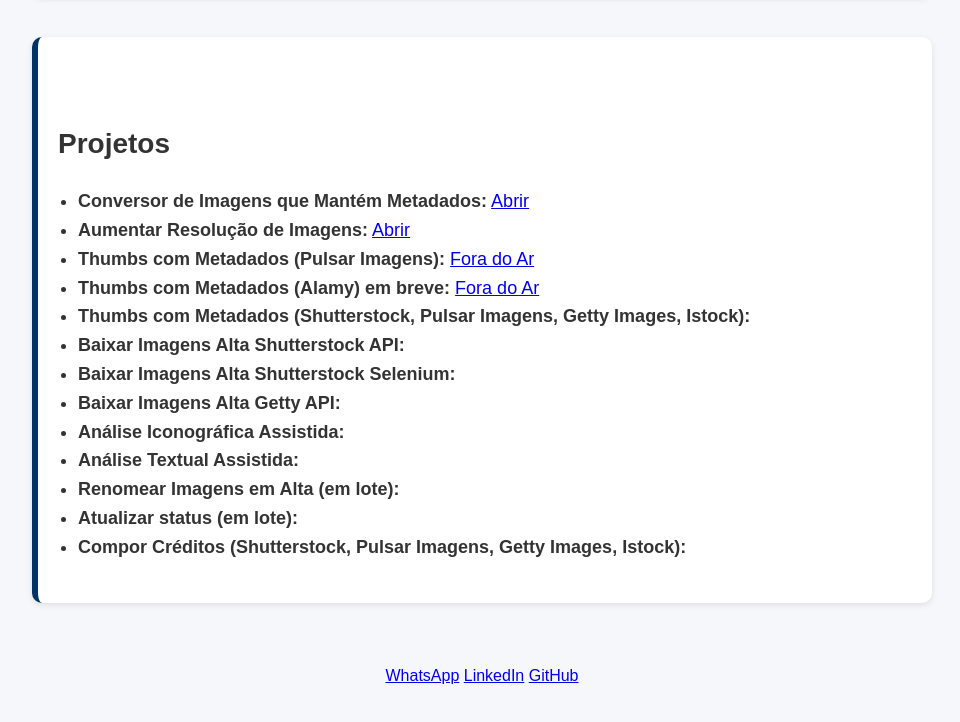
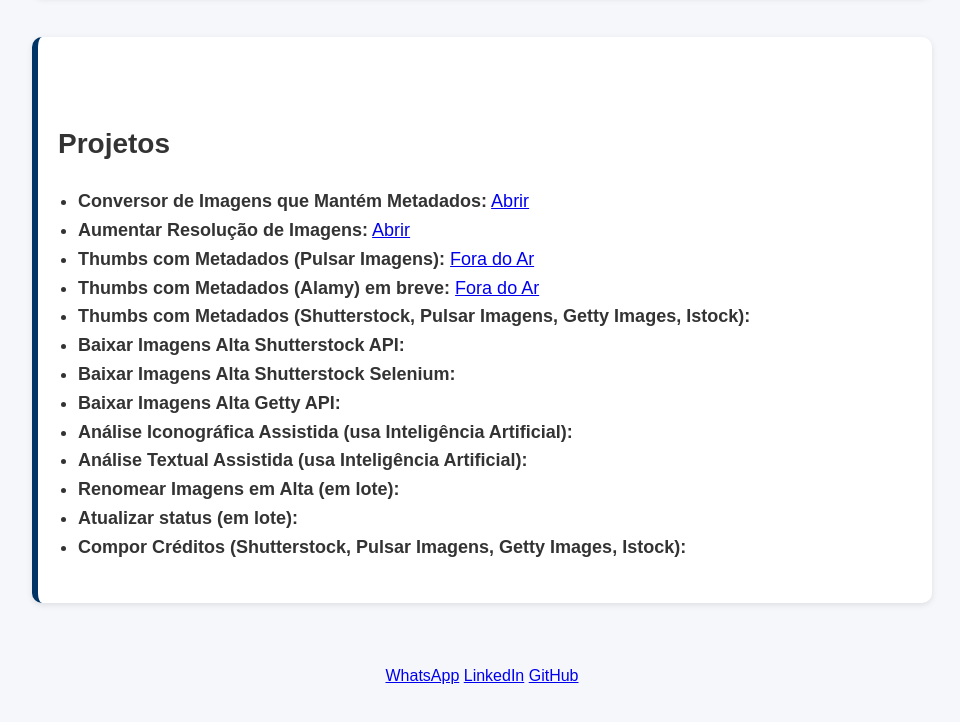
Before and after one commit to xicretin/Executaveis, a plain HTML site: page index.html in a window 1280 px wide. Shown: the part 545-1267 px from the top of the page, without its empty margins (158-1118 px from the left). Drawn offline with Linux system fonts and the light colour scheme.

Commit message:
Update index.html

```diff
--- a/index.html
+++ b/index.html
@@ -83,8 +83,8 @@
     <li><strong>Baixar Imagens Alta Shutterstock API:</strong> <a href="https://huggingface.co/spaces/" target="_blank"></a></li>
     <li><strong>Baixar Imagens Alta Shutterstock Selenium:</strong> <a href="https://huggingface.co/spaces/" target="_blank"></a></li>
     <li><strong>Baixar Imagens Alta Getty API:</strong> <a href="https://huggingface.co/spaces/" target="_blank"></a></li>
-    <li><strong>Análise Iconográfica Assistida:</strong> <a href="https://huggingface.co/spaces/" target="_blank"></a></li>
-    <li><strong>Análise Textual Assistida:</strong> <a href="https://huggingface.co/spaces/" target="_blank"></a></li>
+    <li><strong>Análise Iconográfica Assistida (usa Inteligência Artificial):</strong> <a href="https://huggingface.co/spaces/" target="_blank"></a></li>
+    <li><strong>Análise Textual Assistida (usa Inteligência Artificial):</strong> <a href="https://huggingface.co/spaces/" target="_blank"></a></li>
     <li><strong>Renomear Imagens em Alta (em lote):</strong> <a href="https://huggingface.co/spaces/" target="_blank"></a></li>
     <li><strong>Atualizar status (em lote):</strong> <a href="https://huggingface.co/spaces/" target="_blank"></a></li>
     <li><strong>Compor Créditos (Shutterstock, Pulsar Imagens, Getty Images, Istock):</strong> <a href="https://huggingface.co/spaces/" target="_blank"></a></li>
```
